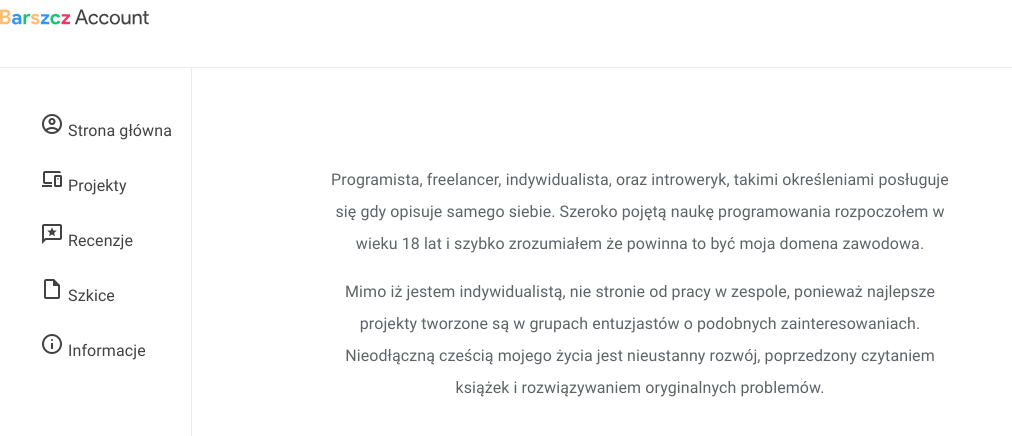
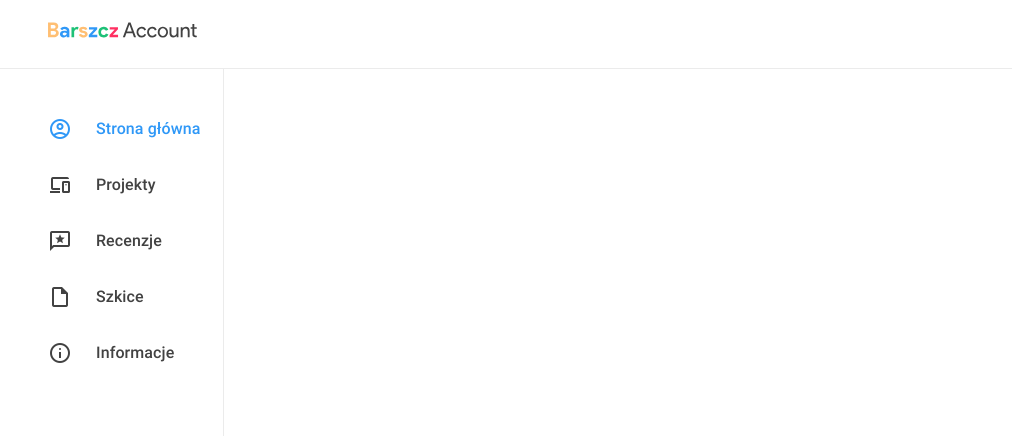
Before and after one commit to damianbarszcz/barszczcreations-old, a Nuxt app: page /overview in a window 1280 px wide. Shown: the top 436 px of the page, without its empty margins (0-1012 px from the left). Built offline with nearby package versions, Linux system fonts and the light colour scheme.

Commit message:
Add new styles for Sidenav & Account navigation

```diff
--- a/assets/scss/layout/_navigation.scss
+++ b/assets/scss/layout/_navigation.scss
@@ -86,10 +86,10 @@
 
         &__block{
             display: grid;
-            padding: 0 1rem;
+            padding: 0 3rem;
             grid-template-columns: 0.25fr 1fr 0.25fr;
             align-items: center;
-            padding:0.25rem 0 0.25rem;
+            min-height: 67.5px;
         }
 
         &__brand{
--- a/assets/scss/layout/_sidenav.scss
+++ b/assets/scss/layout/_sidenav.scss
@@ -1,6 +1,6 @@
 .sidenav{
     position: fixed;
-    width: 15%;
+    width: 17.5%;
     min-height: 100vh;
     background-color:$white;
     border-right: 1px solid $light-silver;
@@ -10,14 +10,31 @@
         padding: 2rem 0 6rem;
     }
 
+    &__list{
+        margin:0;
+        padding:0;
+    }
+
     &__list &__item{
-        padding: 0.75rem 0rem;
+        padding: 1rem 0rem;
     }
 
     &__link{
-        font-size:$font-size-normal;
-        font-weight: $font-weight-regular;
-        letter-spacing: $letter-spacing-normal;
+        display: flex;
+        align-items: center;
+        padding-left:3rem;
         color: $dark;
+
+        &-caption{
+            display: inline-block;
+            margin-left:1.5rem;
+            font-size:$font-size-normal;
+            font-weight: $font-weight-medium;
+            letter-spacing: $letter-spacing-normal;
+        }
+
+        &--active{
+            color: $brand-blue !important;
+        }
     }
 }
--- a/components/pages/Dashboard.vue
+++ b/components/pages/Dashboard.vue
@@ -1,17 +1,7 @@
 <template>
-    <section class="biography">
-        <div class="biography__block g-container">
-            <div class="biography__info">
-                <p class="biography__info-desc p-text">
-                    Programista, freelancer, indywidualista, oraz introweryk, takimi określeniami posługuje się gdy opisuje samego siebie.
-                    Szeroko pojętą naukę programowania rozpoczołem w wieku 18 lat i szybko zrozumiałem że powinna to być moja domena zawodowa.
-                </p>
+    <section class="dashboard">
+        <div class="dashboard__block g-container">
 
-                <p class="biography__info-desc p-text">
-                    Mimo iż jestem indywidualistą, nie stronie od pracy w zespole, ponieważ najlepsze projekty tworzone są w grupach entuzjastów o podobnych zainteresowaniach.
-                    Nieodłączną cześcią mojego życia jest nieustanny rozwój, poprzedzony czytaniem książek i rozwiązywaniem oryginalnych problemów.
-                </p>
-            </div>
         </div>
     </section>
 </template>
--- a/components/pages/Menu.vue
+++ b/components/pages/Menu.vue
@@ -3,37 +3,37 @@
         <div class="sidenav__block">
             <ul class="sidenav__list">
                 <li class="sidenav__item">
-                    <NuxtLink to="/przeglad" target="_self" class="sidenav__link">
+                    <NuxtLink to="/przeglad" target="_self" class="sidenav__link  sidenav__link--active" tabindex="1">
                         <span class="material-symbols-outlined">account_circle</span>
-                        Strona główna
+                        <span class="sidenav__link-caption">Strona główna</span>
                     </NuxtLink>
                 </li>
 
                 <li class="sidenav__item">
-                    <NuxtLink to="#" target="_self" class="sidenav__link">
+                    <NuxtLink to="#" target="_self" class="sidenav__link" tabindex="2">
                         <span class="material-symbols-outlined">devices</span>
-                        Projekty
+                        <span class="sidenav__link-caption">Projekty</span>
                     </NuxtLink>
                 </li>
 
                 <li class="sidenav__item">
-                    <NuxtLink to="#" target="_self" class="sidenav__link">
+                    <NuxtLink to="#" target="_self" class="sidenav__link" tabindex="3">
                         <span class="material-symbols-outlined">reviews</span>
-                        Recenzje
+                        <span class="sidenav__link-caption">Recenzje</span>
                     </NuxtLink>
                 </li>
 
                 <li class="sidenav__item">
-                    <NuxtLink to="#" target="_self" class="sidenav__link">
+                    <NuxtLink to="#" target="_self" class="sidenav__link" tabindex="4">
                         <span class="material-symbols-outlined">draft</span>
-                        Szkice
+                        <span class="sidenav__link-caption">Szkice</span>
                     </NuxtLink>
                 </li>
 
                 <li class="sidenav__item">
-                    <NuxtLink to="#" target="_self" class="sidenav__link">
+                    <NuxtLink to="#" target="_self" class="sidenav__link" tabindex="5">
                         <span class="material-symbols-outlined">info</span>
-                        Informacje
+                        <span class="sidenav__link-caption">Informacje</span>
                     </NuxtLink>
                 </li>
             </ul>
```
